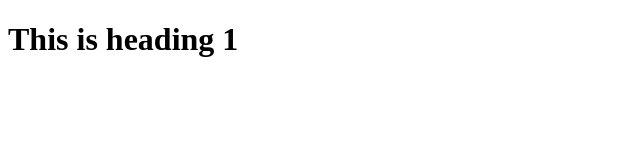
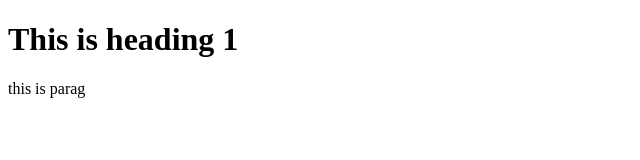
Before and after one commit to TuanKietJakis/git-test-02, a plain HTML site: page index.html in a window 1280 px wide. Shown: the whole page, without its empty margins (0-640 px from the left). Drawn offline with Linux system fonts and the light colour scheme.

Commit message:
second conmmit

```diff
--- a/index.html
+++ b/index.html
@@ -7,5 +7,6 @@
 </head>
 <body>
     <h1>This is heading 1</h1>
+    <p>this is parag</p>
 </body>
 </html>
```
